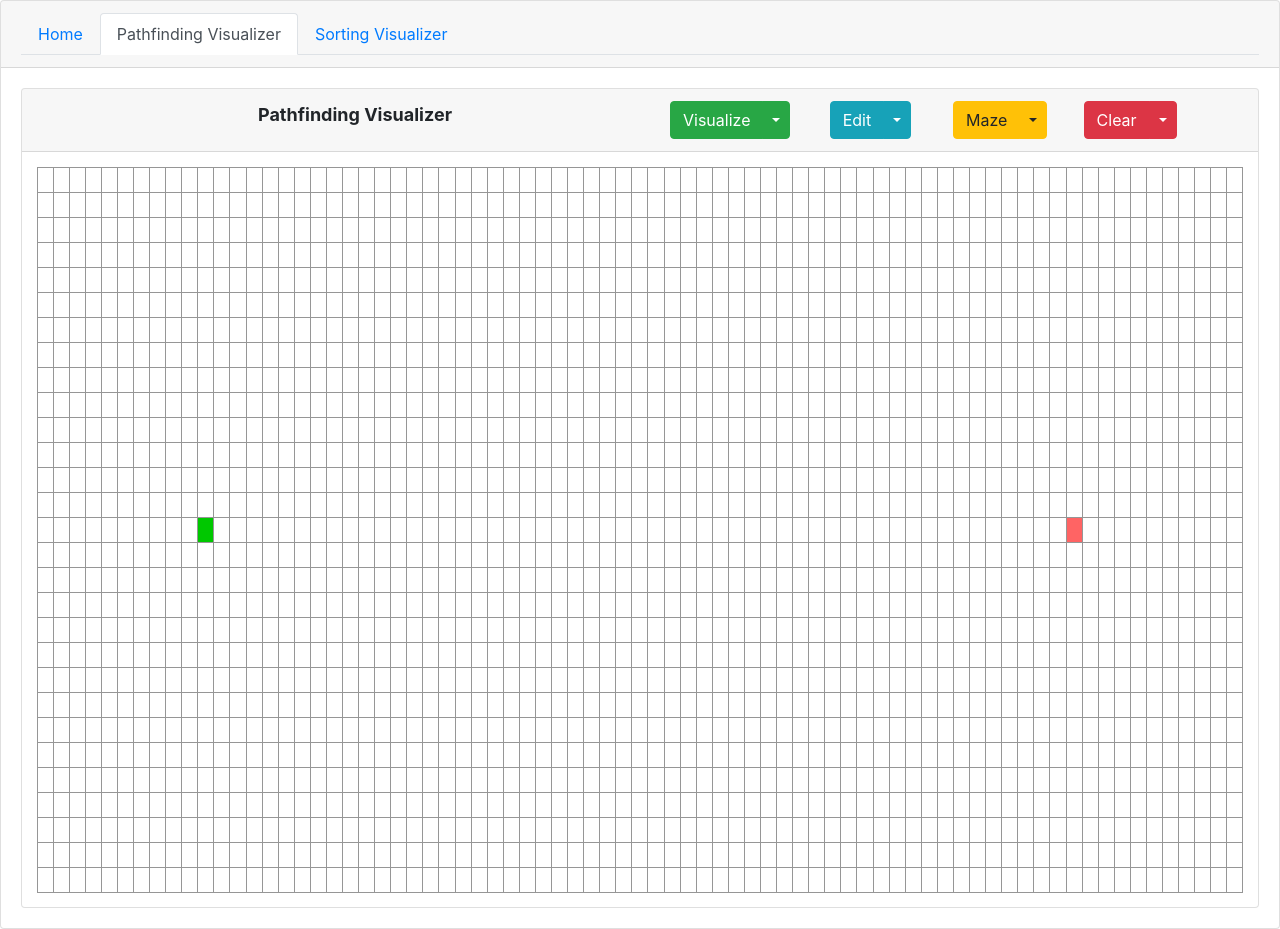
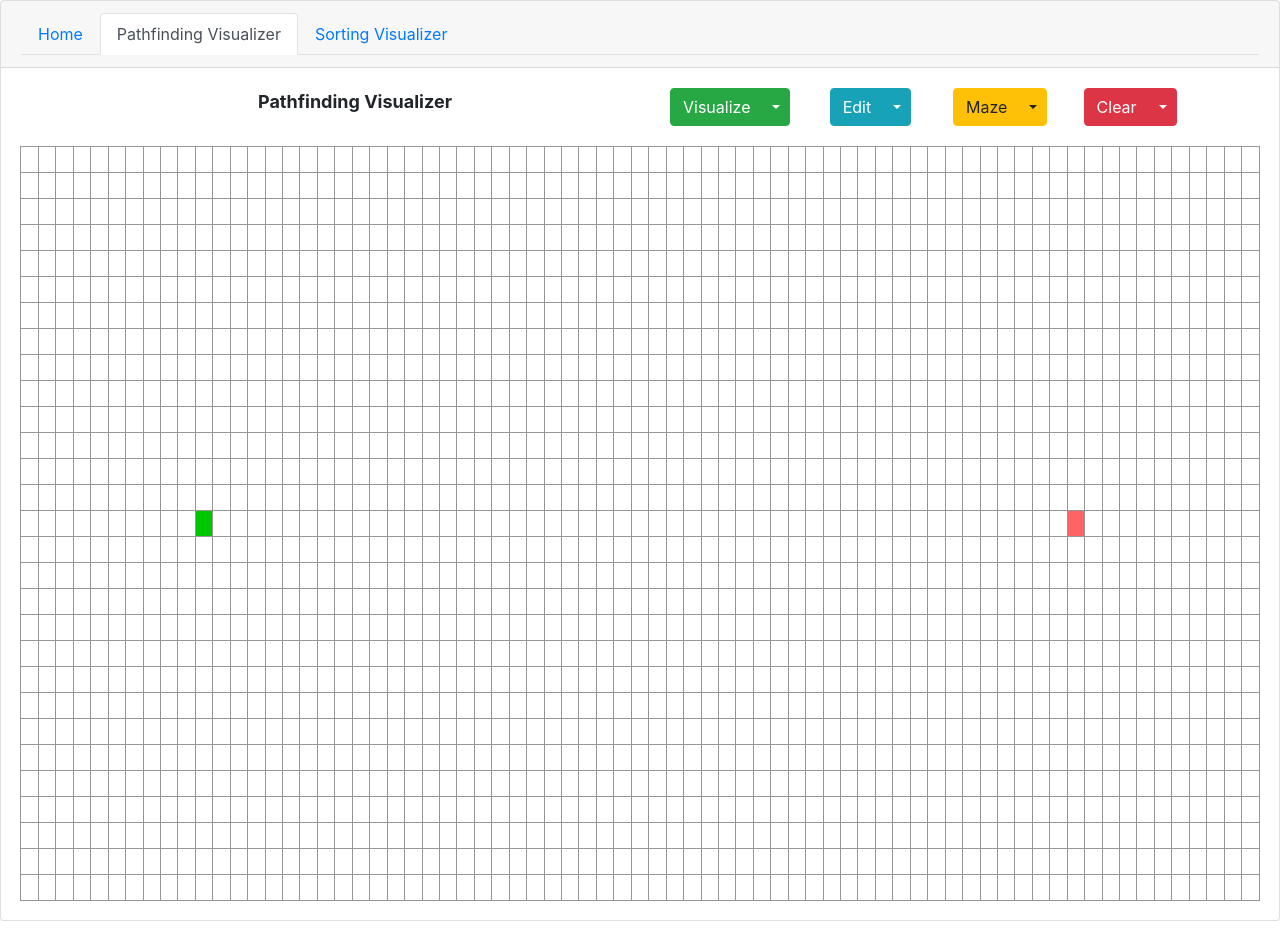
Before and after one commit to jakewac/Algorithm-Visualizer, a React (Create React App) app: page / in a window 1280 px wide. Both pictures are taken after a click on the link "Pathfinding Visualizer". Built offline with nearby package versions, Linux system fonts and the light colour scheme.

Commit message:
Optimized drawing

```diff
--- a/src/PathfindingVisualizer/Node.css
+++ b/src/PathfindingVisualizer/Node.css
@@ -1,13 +1,13 @@
 .node {
-    width: 24px;
-    height: 24px;
+    width: 25px;
+    height: 25px;
     margin: 0.5px;
     outline: 1px solid rgb(150, 150, 150);
     display: flex;
     background-color: white;
 }
 
-.node-weight {
+.weight {
   animation-name: weightAnimation;
   animation-duration: 0.5s;
   animation-timing-function: ease-out;
@@ -35,7 +35,7 @@
   }
 }
 
-.node-start {
+.start {
     animation-name: startAnimation;
     animation-duration: 0.5s;
     animation-timing-function: ease-out;
@@ -63,7 +63,7 @@
     }
 }
 
-.node-target {
+.target {
     animation-name: targetAnimation;
     animation-duration: 0.5s;
     animation-timing-function: ease-out;
@@ -90,7 +90,7 @@
     }
 }
 
-.node-wall {
+.wall {
     animation-name: wallAnimation;
     animation-duration: 0.5s;
     animation-timing-function: ease-out;
@@ -118,7 +118,7 @@
     }
 }
 
-.node-visited {
+.visited {
     animation-name: visitedAnimation;
     animation-duration: 1s;
     animation-timing-function: ease-out;
@@ -147,11 +147,11 @@
     }
 }
 
-.node-visited-instant {
+.visited-instant {
   background-color: rgb(100, 200, 250);
 }
 
-.node-visited-weight {
+.visited-weight {
   animation-name: visitedWeightAnimation;
   animation-duration: 1s;
   animation-timing-function: ease-out;
@@ -180,11 +180,11 @@
   }
 }
 
-.node-visited-weight-instant {
+.visited-weight-instant {
     background-color: rgb(50, 150, 250);
 }
 
-.node-path {
+.path {
     animation-name: shortestPath;
     animation-duration: 1s;
     animation-timing-function: ease-out;
@@ -212,7 +212,7 @@
     }
 }
 
-.node-path-weight {
+.path-weight {
   animation-name: shortestPathWeight;
   animation-duration: 1s;
   animation-timing-function: ease-out;
--- a/src/PathfindingVisualizer/Node.js
+++ b/src/PathfindingVisualizer/Node.js
@@ -20,10 +20,10 @@ class Node extends React.Component {
      * @returns a <div> element representing the node
      */
     render () {
-        const nodeType = this.props.isStart ? 'node-start' :
-        this.props.isTarget ? 'node-target' :
-        this.props.isWall ? 'node-wall' :
-        this.props.cost > 1 ? 'node-weight' :
+        const nodeType = this.props.isStart ? 'start' :
+        this.props.isTarget ? 'target' :
+        this.props.isWall ? 'wall' :
+        this.props.cost > 1 ? 'weight' :
         '';
 
         return (
--- a/src/PathfindingVisualizer/PathfindingVisualizer.css
+++ b/src/PathfindingVisualizer/PathfindingVisualizer.css
@@ -1,7 +1,14 @@
 .grid {
-    margin: -5px;
+    justify-content: center;
 }
 
 .grid-row {
     display: flex;
+    justify-content: center;
 }
+
+.pathfind-menu {
+    padding-bottom: 10px;
+    font-size: large;
+    font-weight: bold;
+}
--- a/src/PathfindingVisualizer/PathfindingVisualizer.js
+++ b/src/PathfindingVisualizer/PathfindingVisualizer.js
@@ -1,6 +1,4 @@
 import React from 'react';
-import { Card, CardHeader, CardBody
-} from 'reactstrap';
 
 import './PathfindingVisualizer.css';
 
@@ -14,15 +12,30 @@ import Node from './Node';
 // Number of rows in the grid
 const ROW_COUNT = 29;
 // Number of columns in the grid
-const COL_COUNT = 75;
+const COL_COUNT = 71;
 // Initial cost of weighted nodes
 const INIT_COST = 15;
 // Initial coordinates of the start node [row, col]
 const INIT_START = [14, 10];
 // Initial coordinates of the target noe [row, col]
-const INIT_TARGET = [14, 64];
+const INIT_TARGET = [14, 60];
 // Speed between visited node animations in miliseconds
 const SPEED = 5;
+
+// Node class types
+const nodeTypes = {
+    NODE: 'node',
+    WALL: 'node wall',
+    WEIGHT: 'node weight',
+    START: 'node start',
+    TARGET: 'node target',
+    VISITED: 'node visited',
+    VISITED_WEIGHT: 'node visited-weight',
+    VISITED_WEIGHT_INSTANT: 'node visited-weight-instant',
+    PATH: 'node path',
+    PATH_WEIGHT: 'node path-weight',
+    VISITED_INSTANT: 'node visited-instant',
+}
 
 /**
  * Represents the pathfinding visualizer component.
@@ -116,23 +129,67 @@ class PathfindingVisualizer extends React.Component {
     }
 
     /**
-     * Sets cost of a node given its position.
+     * Updates the visual weight state of a given node.
      *
      * @param {int} row row of node on grid
      * @param {int} col column of node on grid
-     * @param {int} cost new cost of node
+     * @param {int} isWeight is new type weight node
      */
-    setNodeWeight (row, col, cost) {
-        const grid = this.state.grid;
-        const node = grid[row][col];
+    drawWeightNode (row, col, isWeight) {
+        const nodeElement = document.getElementById(`node-${row}-${col}`);
+        const node = this.state.grid[row][col];
 
         if (node.isWall || node.isStart || node.isTarget) return;
 
-        const newNode = {
-            ...node,
-            cost: cost,
-        };
-        grid[row][col] = newNode;
+        if (isWeight) nodeElement.className = nodeTypes.WEIGHT;
+        else nodeElement.className = nodeTypes.NODE;
+    }
+
+    /**
+     * Updates the visual wall state of a given node.
+     *
+     * @param {int} row row of node on grid
+     * @param {int} col column of node on grid
+     * @param {boolean} isWall is new type wall node
+     */
+    drawWallNode (row, col, isWall) {
+        const nodeElement = document.getElementById(`node-${row}-${col}`);
+        const node = this.state.grid[row][col];
+
+        if (node.isStart || node.isTarget) return;
+
+        if (isWall) nodeElement.className = nodeTypes.WALL;
+        else nodeElement.className = nodeTypes.NODE;
+    }
+
+    /**
+     * Updates the state of the grid of nodes. Changes the properties of
+     * newly drawn node types according to their current visual state.
+     */
+    updateGrid () {
+        const grid = this.state.grid;
+
+        for (let r = 0; r < grid.length; r++) {
+            for (let c = 0; c < grid[0].length; c++) {
+                const nodeElement = document.getElementById(`node-${r}-${c}`);
+                const node = grid[r][c];
+
+                switch (nodeElement.className) {
+                    case nodeTypes.NODE:
+                        node.isWall = false;
+                        node.cost = 1;
+                        break;
+                    case nodeTypes.WALL:
+                        node.isWall = true;
+                        break;
+                    case nodeTypes.WEIGHT:
+                        node.cost = this.state.weightCost;
+                        break;
+                    default:
+                        break;
+                }
+            }
+        }
 
         this.setState({grid: grid});
     }
@@ -202,27 +259,6 @@ class PathfindingVisualizer extends React.Component {
     }
 
     /**
-     * Sets the wall property of a provided node.
-     *
-     * @param {int} row row of node on grid
-     * @param {int} col column of node on grid
-     * @param {boolean} wall true if setting to wall
-     */
-    setWallNode (row, col, wall) {
-        const grid = this.state.grid;
-        if (grid[row][col].isStart || grid[row][col].isTarget) return;
-
-        const node = this.state.grid[row][col];
-        const newNode = {
-            ...node,
-            isWall: wall,
-        };
-        grid[row][col] = newNode;
-
-        this.setState({grid: grid});
-    }
-
-    /**
      * Clears the entire grid.
      */
     clearGrid () {
@@ -250,11 +286,13 @@ class PathfindingVisualizer extends React.Component {
      */
     clearWeights () {
         const grid = this.state.grid;
+
         for (const row of grid) {
             for (const node of row) {
                 if (node.cost !== 1) node.cost = 1;
             }
         }
+
         this.setState({grid: grid});
     }
 
@@ -265,15 +303,17 @@ class PathfindingVisualizer extends React.Component {
     clearPaths () {
         for (let r = 0; r < ROW_COUNT; r++) {
             for (let c = 0; c < COL_COUNT; c++) {
-                const node = document.getElementById(`node-${r}-${c}`);
-                if (node.className === 'node node-visited' || node.className === 'node node-path' || node.className === 'node node-visited-instant') {
-                    node.className = 'node';
+                const nodeElement = document.getElementById(`node-${r}-${c}`);
+
+                if (nodeElement.className === nodeTypes.VISITED || nodeElement.className === nodeTypes.PATH || nodeElement.className === nodeTypes.VISITED_INSTANT) {
+                    nodeElement.className = nodeTypes.NODE;
                 }
-                else if (node.className === 'node node-visited-weight' || node.className === 'node node-path-weight') {
-                    node.className = 'node node-weight';
+                else if (nodeElement.className === nodeTypes.VISITED_WEIGHT || nodeElement.className === nodeTypes.PATH_WEIGHT) {
+                    nodeElement.className = nodeTypes.WEIGHT;
                 }
             }
         }
+
         this.setState({grid: this.softRebuildGrid()})
     }
 
@@ -321,6 +361,7 @@ class PathfindingVisualizer extends React.Component {
      */
     visualizePathfind (algorithm, isInstant) {
         this.clearPaths();
+        this.updateGrid();
 
         const grid = this.state.grid;
         const start = grid[this.state.startNode[0]][this.state.startNode[1]];
@@ -343,6 +384,7 @@ class PathfindingVisualizer extends React.Component {
             default:
                 break;
         }
+
         const shortestPath = getShortestPathNodes(target);
 
         this.animateSearch(visitedNodes, shortestPath, isInstant);
@@ -362,23 +404,21 @@ class PathfindingVisualizer extends React.Component {
                 if (i === visitedNodes.length) {
                     for (let i = 1; i < shortestPath.length - 1; i++) {
                         const node = shortestPath[i];
+                        const nodeElement = document.getElementById(`node-${node.row}-${node.col}`);
+
                         if (!node.isStart && !node.isTarget) {
-                            if (node.cost !== 1) {
-                                document.getElementById(`node-${node.row}-${node.col}`).className = 'node node-path-weight';
-                            } else {
-                                document.getElementById(`node-${node.row}-${node.col}`).className = 'node node-path';
-                            }
+                            if (node.cost !== 1) nodeElement.className = nodeTypes.PATH_WEIGHT;
+                            else nodeElement.className = nodeTypes.PATH;
                         }
                     }
                     return;
                 }
                 const node = visitedNodes[i];
+                const nodeElement = document.getElementById(`node-${node.row}-${node.col}`);
+
                 if(!node.isStart && !node.isTarget) {
-                    if (node.cost !== 1) {
-                        document.getElementById(`node-${node.row}-${node.col}`).className = 'node node-visited-weight-instant';
-                    } else {
-                        document.getElementById(`node-${node.row}-${node.col}`).className = 'node node-visited-instant';
-                    }
+                    if (node.cost !== 1) nodeElement.className = nodeTypes.VISITED_WEIGHT_INSTANT;
+                    else nodeElement.className = nodeTypes.VISITED_INSTANT;
                 }
             }
         } else {
@@ -391,12 +431,11 @@ class PathfindingVisualizer extends React.Component {
                 }
                 setTimeout(() => {
                     const node = visitedNodes[i];
+                    const nodeElement = document.getElementById(`node-${node.row}-${node.col}`);
+
                     if(!node.isStart && !node.isTarget) {
-                        if (node.cost !== 1) {
-                            document.getElementById(`node-${node.row}-${node.col}`).className = 'node node-visited-weight';
-                        } else {
-                            document.getElementById(`node-${node.row}-${node.col}`).className = 'node node-visited';
-                        }
+                        if (node.cost !== 1) nodeElement.className = nodeTypes.VISITED_WEIGHT;
+                        else nodeElement.className = nodeTypes.VISITED;
                     }
                 }, SPEED * i);
             }
@@ -413,12 +452,11 @@ class PathfindingVisualizer extends React.Component {
         for (let i = 0; i < shortestPath.length; i++) {
             setTimeout(() => {
                 const node = shortestPath[i];
+                const nodeElement = document.getElementById(`node-${node.row}-${node.col}`);
+
                 if (!node.isStart && !node.isTarget) {
-                    if (node.cost !== 1) {
-                        document.getElementById(`node-${node.row}-${node.col}`).className = 'node node-path-weight';
-                    } else {
-                        document.getElementById(`node-${node.row}-${node.col}`).className = 'node node-path';
-                    }
+                    if (node.cost !== 1) nodeElement.className = nodeTypes.PATH_WEIGHT;
+                    else nodeElement.className = nodeTypes.PATH;
                 }
             }, 50 * i);
         }
@@ -433,8 +471,8 @@ class PathfindingVisualizer extends React.Component {
 
         for (let i = 0; i < maze.length; i++) {
             setTimeout(() => {
-                this.setWallNode(maze[i][0], maze[i][1], true);
-            }, 100 * i);
+                this.drawWallNode(maze[i][0], maze[i][1], true);
+            }, 25 * i);
         }
     }
 
@@ -468,22 +506,20 @@ class PathfindingVisualizer extends React.Component {
             return;
         }
 
+        const grid = this.state.grid;
+
         switch (this.state.drawMode) {
             case 0:
                 break;
             case 1:
-                const isWall = this.state.grid[row][col].isWall;
-                this.setWallNode(row, col, !isWall);
+                const isWall = grid[row][col].isWall;
+                this.drawWallNode(row, col, !isWall);
                 this.setState({drawWall: !isWall});
                 break;
             case 2:
-                if (this.state.grid[row][col].cost === 1) {
-                    this.setNodeWeight(row, col, this.state.weightCost);
-                    this.setState({drawWeight: true});
-                } else {
-                    this.setNodeWeight(row, col, 1);
-                    this.setState({drawWeight: false});
-                }
+                const isWeight = grid[row][col].cost !== 1;
+                this.drawWeightNode(row, col, !isWeight);
+                this.setState({drawWeight: !isWeight});
                 break;
             default:
                 break;
@@ -496,6 +532,10 @@ class PathfindingVisualizer extends React.Component {
      * can be drawn.
      */
     handleMouseUp () {
+        if (!this.state.mouseIsDown) return;
+
+        this.updateGrid();
+
         this.setState({
             mouseIsDown: false,
             drawWall: null,
@@ -515,16 +555,19 @@ class PathfindingVisualizer extends React.Component {
      */
     handleMouseEnter (row, col) {
         if (!this.state.mouseIsDown) return;
+
+        const grid = this.state.grid;
+
         switch (this.state.drawMode) {
             case 0:
                 break;
             case 1:
-                const isWall = this.state.grid[row][col].isWall;
-                if (isWall !== this.state.drawWall) this.setWallNode(row, col, !isWall);
+                const isWall = grid[row][col].isWall;
+                if (isWall !== this.state.drawWall) this.drawWallNode(row, col, !isWall);
                 break;
             case 2:
-                if (this.state.drawWeight) this.setNodeWeight(row, col, this.state.weightCost);
-                if (!this.state.drawWeight) this.setNodeWeight(row, col, 1);
+                const isWeight = grid[row][col].cost !== 1;
+                if (isWeight !== this.state.drawWeight) this.drawWeightNode(row, col, !isWeight);
                 break;
             default:
                 break;
@@ -541,11 +584,9 @@ class PathfindingVisualizer extends React.Component {
 
         return (
             <div className="pathfind-vis">
-                <Card>
-                    <CardHeader>
+                <div className="pathfind-menu">
                     <PathfindMenu pathfinder={this} />
-                    </CardHeader>
-                    <CardBody>
+                </div>
                 <div
                 className="grid"
                 onMouseUp={() => this.handleMouseUp()}
@@ -576,8 +617,6 @@ class PathfindingVisualizer extends React.Component {
                         );
                     })}
                 </div>
-                    </CardBody>
-                </Card>
             </div>
         );
     }
--- a/src/index.css
+++ b/src/index.css
@@ -13,8 +13,3 @@ code {
   font-family: source-code-pro, Menlo, Monaco, Consolas, 'Courier New',
     monospace;
 }
-
-.title {
-  font-size: large;
-  font-weight: bold;
-}
```
Also changed, not shown: src/SortingVisualizer/SortingVisualizer.css (+7 -0 lines), src/SortingVisualizer/SortingVisualizer.js (+3 -10 lines), 1 other file (tests, documents, lock files or other folders). Lines whose indentation alone changed are shown as unchanged.
